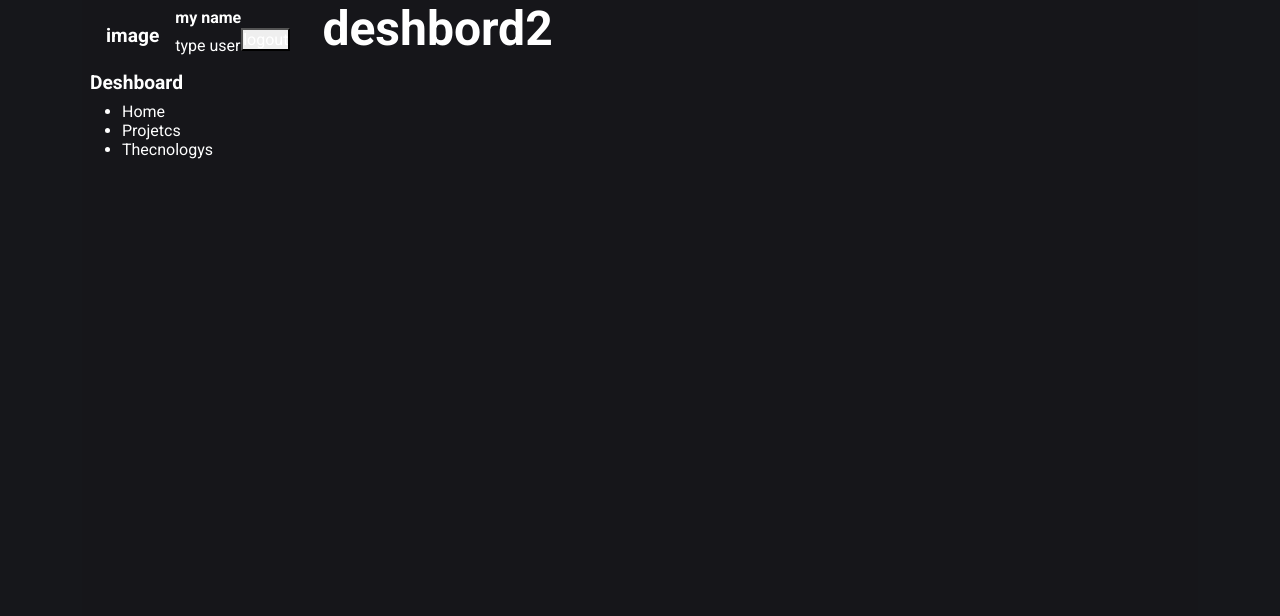
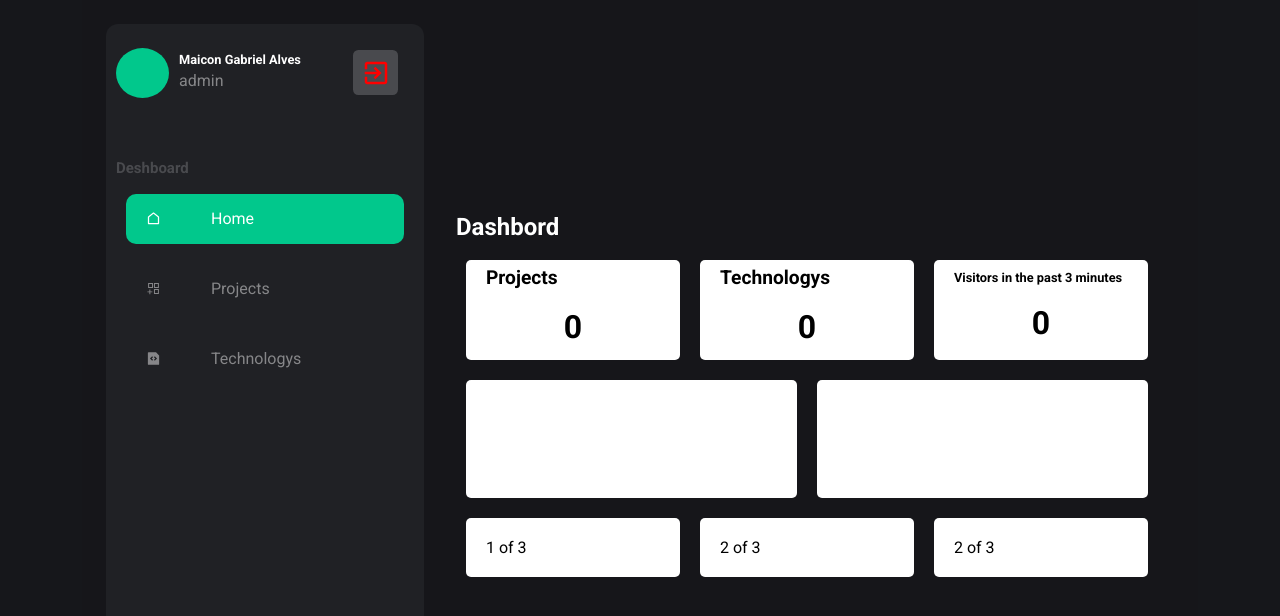
Before and after one commit to maikeg-alves/dashboard-portfolio, a Next.js app: page / in a window 1280 px wide. Shown: the top 616 px of the page. Built offline with nearby package versions, Linux system fonts and the light colour scheme.

Commit message:
Layout: menu panel styles

```diff
--- a/package.json
+++ b/package.json
@@ -16,6 +16,7 @@
     "react": "^18.2.0",
     "react-bootstrap": "^2.6.0",
     "react-dom": "18.2.0",
+    "react-icons": "^4.6.0",
     "react-router": "^6.4.3",
     "styled-components": "^5.3.6"
   },
--- /dev/null
+++ b/src/components/buttonpanel/buttonpanel..component.tsx
@@ -0,0 +1,43 @@
+import React from 'react';
+import { Container } from './styles';
+
+type Props = {
+  Active: boolean;
+  Icon: React.ReactNode;
+  Title: string;
+  handleActive?: () => void;
+};
+
+const ButtonPanel: React.FC<Props> = ({
+  Active,
+  Icon,
+  Title,
+  handleActive,
+}) => {
+  const [active, setActive] = React.useState(false);
+
+  const handleClick = () => {
+    handleActive && handleActive();
+  };
+
+  React.useEffect(() => {
+    setActive(Active);
+  }, [Active]);
+
+  return (
+    <Container
+      background={active ? `#01C88C` : 'transparent'}
+      textColor={active ? `#FFFFFF` : '#FFFFFF75'}
+    >
+      <button onClick={handleClick}>
+        <div>
+          {Icon}
+
+          <p> {Title}</p>
+        </div>
+      </button>
+    </Container>
+  );
+};
+
+export default ButtonPanel;
--- /dev/null
+++ b/src/components/buttonpanel/styles.ts
@@ -0,0 +1,33 @@
+import styled from 'styled-components';
+
+type Props = {
+  background: string;
+  textColor: string;
+};
+
+export const Container = styled.div<Props>`
+  padding: 10px;
+  button {
+    background-color: ${(props) => props.background};
+    width: 100%;
+    height: 50px;
+    border-radius: 10px;
+    border: none;
+    display: flex;
+    align-items: center;
+    font-size: 15px;
+    transition: 0.2s;
+    div {
+      display: flex;
+      align-items: center;
+      /*   width: 150px; */
+      margin-left: 20px;
+      color: ${(props) => props.textColor};
+      p {
+        color: ${(props) => props.textColor};
+        margin: 0;
+        margin-left: 50px;
+      }
+    }
+  }
+`;
--- a/src/components/index.ts
+++ b/src/components/index.ts
@@ -0,0 +1,3 @@
+import ButtonPanel from './buttonpanel/buttonpanel..component';
+
+export { ButtonPanel };
--- a/src/layout/Container/Container.layout.tsx
+++ b/src/layout/Container/Container.layout.tsx
@@ -10,6 +10,7 @@ type Props = {
   direction?: 'row' | 'row-reverse' | 'column' | 'column-reverse';
   title?: string;
   page?: boolean;
+  padding?: string;
   background?: string;
 };
 
@@ -19,6 +20,7 @@ const Container: NextPage<Props> = ({
   align,
   direction,
   background,
+  padding,
 }) => {
   return (
     <>
@@ -28,14 +30,14 @@ const Container: NextPage<Props> = ({
       >
         {justify || align || direction ? (
           <Row
-            className={`justify-content-${justify} align-items-${align} flex-${direction}`}
-            style={{ width: '100%' }}
+            className={`justify-content-${justify} align-items-${align} flex-${direction} p-${padding}`}
+            style={{ width: '100%', height: '100vh' }}
           >
             {children}
           </Row>
         ) : (
           <Row
-            className={`justify-content-center align-items-center flex-column`}
+            className={`justify-content-center align-items-center flex-column p-${padding}`}
             style={{ width: '100%', height: '100vh' }}
           >
             {children}
--- /dev/null
+++ b/src/modules/Dashbord/Dashbord.module.tsx
@@ -0,0 +1,59 @@
+import { Col, Container, Row } from 'react-bootstrap';
+
+import { Dash } from './styles';
+
+const Dashbord: React.FC = () => {
+  return (
+    <Dash xs={12}>
+      <div>
+        <h3>Dashbord</h3>
+      </div>
+      <Container>
+        <div>
+          <Row>
+            <Col className="Projects modalgrid">
+              <h4>Projects</h4>
+              <Col xs={12}>
+                <h2>0</h2>
+              </Col>
+            </Col>
+
+            <Col className="Technologys modalgrid">
+              <h4>Technologys</h4>
+              <Col xs={12}>
+                <h2>0</h2>
+              </Col>
+            </Col>
+            <Col className="Visitors modalgrid">
+              <h6>Visitors in the past 3 minutes</h6>
+              <Col xs={12}>
+                <h2>0</h2>
+              </Col>
+            </Col>
+          </Row>
+          <Row>
+            <Col className="RankingTech modalgrid">
+              <h4>Technology ranking </h4>
+              <Col xs={12}>
+                <h2>0</h2>
+              </Col>
+            </Col>
+            <Col className="RankingLangue modalgrid">
+              <h4>Language ranking</h4>
+              <Col xs={12}>
+                <h2>0</h2>
+              </Col>
+            </Col>
+          </Row>
+          <Row>
+            <Col className="modalgrid">1 of 3</Col>
+            <Col className="modalgrid">2 of 3</Col>
+            <Col className="modalgrid">2 of 3</Col>
+          </Row>
+        </div>
+      </Container>
+    </Dash>
+  );
+};
+
+export default Dashbord;
--- /dev/null
+++ b/src/modules/Dashbord/styles.ts
@@ -0,0 +1,39 @@
+import { Col } from 'react-bootstrap';
+import styled from 'styled-components';
+
+export const Dash = styled(Col)`
+  width: 100%;
+  height: 100%;
+
+  .modalgrid {
+    background-color: #fff;
+    border-radius: 5px;
+    padding: 20px;
+    color: #000;
+    width: 200px;
+    margin: 10px;
+  }
+
+  .Projects,
+  .Technologys,
+  .Visitors {
+    display: flex;
+    flex-direction: column;
+    justify-content: center;
+    width: 100%;
+    height: 100px;
+    h4,
+    h2,
+    h6 {
+      color: #000;
+    }
+
+    div {
+      text-align: center;
+    }
+
+    h2 {
+      margin-top: 10px;
+    }
+  }
+`;
--- a/src/modules/Panel/Panel.module.tsx
+++ b/src/modules/Panel/Panel.module.tsx
@@ -1,32 +1,93 @@
-const Panel: React.FC = () => {
+import { PanelMenu } from './styles';
+import { IoMdExit } from 'react-icons/io';
+import { ButtonPanel } from '../../components';
+/* icons */
+import { RiHomeLine } from 'react-icons/ri';
+import { AiOutlineAppstoreAdd } from 'react-icons/ai';
+import { RiFileCodeFill } from 'react-icons/ri';
+import React from 'react';
+
+type PanelProps = {
+  setOpen: (open: string) => void;
+};
+
+const Panel: React.FC<PanelProps> = ({ setOpen }) => {
+  const [active, setActive] = React.useState<boolean>(true);
+  const [active2, setActive2] = React.useState<boolean>(false);
+  const [active3, setActive3] = React.useState<boolean>(false);
+
+  const handleActive = () => {
+    setActive(!active);
+    setActive2(false);
+    setActive3(false);
+    setOpen('Home');
+  };
+
+  const handleActive2 = () => {
+    setActive2(!active2);
+    setActive(false);
+    setActive3(false);
+    setOpen('Projects');
+  };
+
+  const handleActive3 = () => {
+    setActive3(!active3);
+    setActive(false);
+    setActive2(false);
+    setOpen('Technologys');
+  };
+
   return (
-    <div className="m-2">
-      <div className="d-flex flex-row align-items-center ">
-        <div className="m-3">
-          <h4>image</h4>
+    <PanelMenu className="m-2">
+      <div className="d-flex flex-row align-items-center login">
+        <div className="avatar">
+          <h4></h4>
         </div>
-        <div>
-          <h5>my name</h5>
-          <p>type user</p>
+        <div className="user">
+          <h6>Maicon Gabriel Alves</h6>
+          <p>admin</p>
         </div>
-        <div>
-          <button>logout</button>
+        <div className="m-3 logout">
+          <button>
+            <IoMdExit />
+          </button>
         </div>
       </div>
 
-      <div className="d-flex  flex-column  ">
-        <div>
+      <div className="d-flex  flex-column menu">
+        <div className="title">
           <h4>Deshboard</h4>
         </div>
         <div>
           <ul>
-            <li>Home</li>
-            <li>Projetcs</li>
-            <li>Thecnologys</li>
+            <li>
+              <ButtonPanel
+                Icon={<RiHomeLine />}
+                handleActive={handleActive}
+                Title="Home"
+                Active={active}
+              />
+            </li>
+            <li>
+              <ButtonPanel
+                Icon={<AiOutlineAppstoreAdd />}
+                Title="Projects"
+                handleActive={handleActive2}
+                Active={active2}
+              />
+            </li>
+            <li>
+              <ButtonPanel
+                Icon={<RiFileCodeFill />}
+                Title="Technologys"
+                handleActive={handleActive3}
+                Active={active3}
+              />
+            </li>
           </ul>
         </div>
       </div>
-    </div>
+    </PanelMenu>
   );
 };
 
--- /dev/null
+++ b/src/modules/Panel/styles.ts
@@ -0,0 +1,69 @@
+import { Col } from 'react-bootstrap';
+import styled from 'styled-components';
+
+export const PanelMenu = styled(Col)`
+  background-color: ${({ theme }) => theme.colors.backgroundSecondary};
+  width: 318px;
+  height: 100%;
+  border-radius: 12px;
+  padding: 10px;
+  .login {
+    display: flex;
+    flex-direction: column;
+    align-items: center;
+    justify-content: space-between;
+    margin-bottom: 50px;
+
+    .avatar {
+      width: 100px;
+      height: 50px;
+      background-color: ${({ theme }) => theme.colors.primary};
+      border-radius: 50%;
+      margin-right: 10px;
+    }
+
+    .logout {
+      button {
+        width: 45px;
+        height: 45px;
+        border-radius: 12%;
+        background-color: #494a4e;
+        border: none;
+        svg {
+          color: red;
+          font-size: 30px;
+        }
+      }
+    }
+
+    .user {
+      position: relative;
+      width: 100%;
+      margin: 10px 0;
+      h6,
+      p {
+        margin-bottom: 3px;
+      }
+
+      p {
+        color: ${({ theme }) => theme.colors.textSecondary};
+      }
+    }
+  }
+
+  .menu {
+    .title {
+      h4 {
+        color: #494a4e;
+        font-size: 15px;
+        font-weight: 600;
+        line-height: 14.52px;
+      }
+    }
+
+    ul {
+      list-style: none;
+      padding: 0;
+    }
+  }
+`;
--- a/src/modules/index.ts
+++ b/src/modules/index.ts
@@ -1,3 +1,4 @@
 import Panel from './Panel/Panel.module';
+import Dashbord from './Dashbord/Dashbord.module';
 
-export { Panel };
+export { Panel, Dashbord };
--- a/src/pages/index.tsx
+++ b/src/pages/index.tsx
@@ -1,16 +1,20 @@
 import { Col } from 'react-bootstrap';
 import { Container } from '../layout';
-import { Panel } from '../modules';
+import { Panel, Dashbord } from '../modules';
 
 const Home = () => {
+  const handleOpen = (open: string) => {
+    console.log(open);
+  };
+
   return (
-    <Container direction="row">
-      <Col xs="auto" className="d-flex">
-        <Panel />
+    <Container direction="row" align="center" justify="center" padding="3">
+      <Col xs="auto" className="d-flex h-100">
+        <Panel setOpen={handleOpen} />
       </Col>
       <Col>
-        <Col xs="auto">
-          <h1>deshbord2</h1>
+        <Col xs="auto" className="d-flex w-100">
+          <Dashbord />
         </Col>
       </Col>
     </Container>
```
Also changed, not shown: 1 other file (tests, documents, lock files or other folders).
